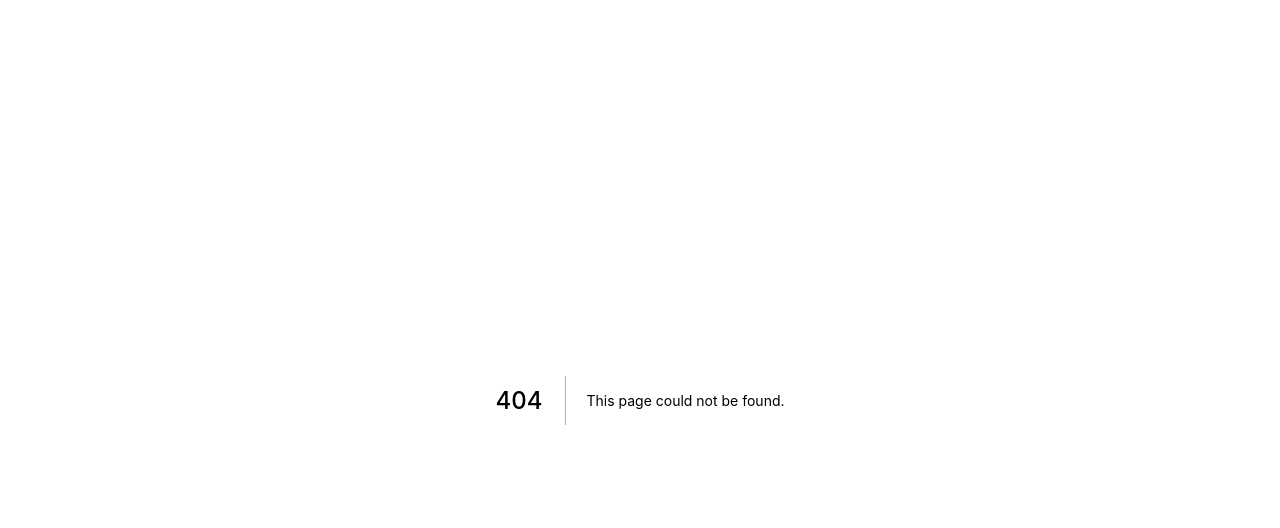
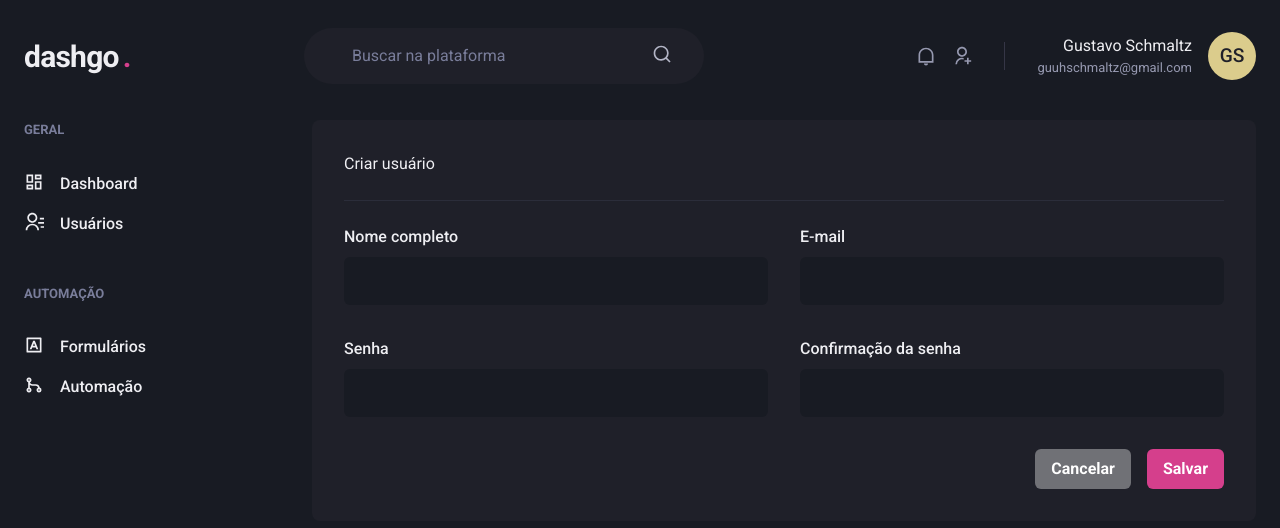
Before and after one commit to guuhschmaltz/dashgo, a Next.js app: page /users/create in a window 1280 px wide. Before the commit this address had no page. Shown: the top 528 px of the page. Built offline with nearby package versions, Linux system fonts and the light colour scheme.

Commit message:
added create user page

```diff
--- /dev/null
+++ b/src/pages/users/create.tsx
@@ -0,0 +1,45 @@
+import { Box, Button, Divider, Flex, Heading, HStack, SimpleGrid, VStack } from "@chakra-ui/react";
+import { Input } from "../../components/Form/Input";
+import { Header } from "../../components/Header";
+import { Sidebar } from "../../components/Sidebar";
+
+export default function CreateUser(){
+  return(
+    <Box>
+      <Header />
+      <Flex
+        width="100%"
+        maxWidth={1400}
+        marginX="auto"
+        marginY="6"
+        paddingX="6"
+      >
+        <Sidebar />
+        <Box flex="1" borderRadius={8} bg="gray.800" p="8">
+          <Heading size="large" fontWeight="normal">Criar usuário</Heading>
+
+          <Divider my="6" borderColor="gray.700" />
+
+          <VStack spacing="8">
+            <SimpleGrid minChildWidth="240px" spacing="8" width="100%">
+              <Input name="name" label="Nome completo" />
+              <Input name="email" type="email" label="E-mail" />
+            </SimpleGrid>
+
+            <SimpleGrid minChildWidth="240px" spacing="8" width="100%">
+              <Input name="password" type="password" label="Senha" />
+              <Input name="password_confirmation" type="password" label="Confirmação da senha" />
+            </SimpleGrid>
+          </VStack>
+
+          <Flex mt="8" justify="flex-end">
+            <HStack spacing="4">
+              <Button colorScheme="whiteAlpha">Cancelar</Button>
+              <Button colorScheme="pink">Salvar</Button>
+            </HStack>
+          </Flex>
+        </Box>
+      </Flex>
+    </Box>
+  );
+}
```
